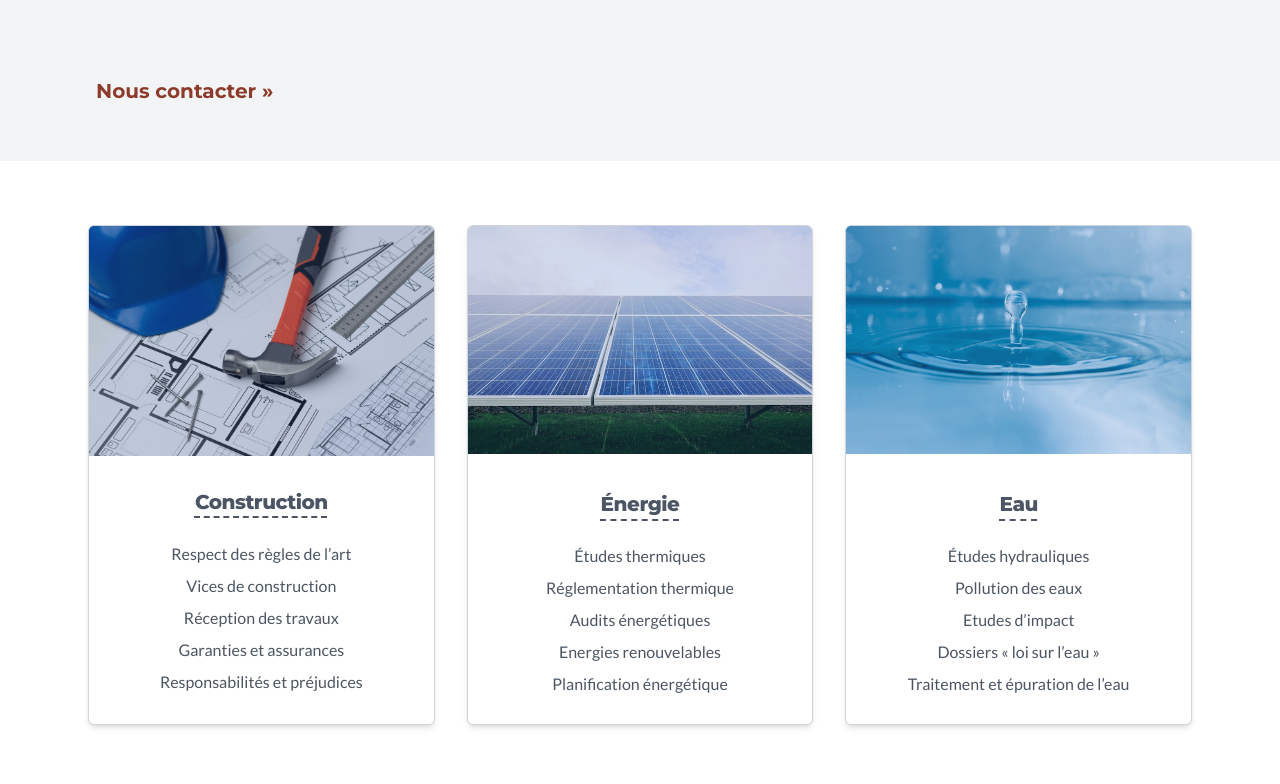
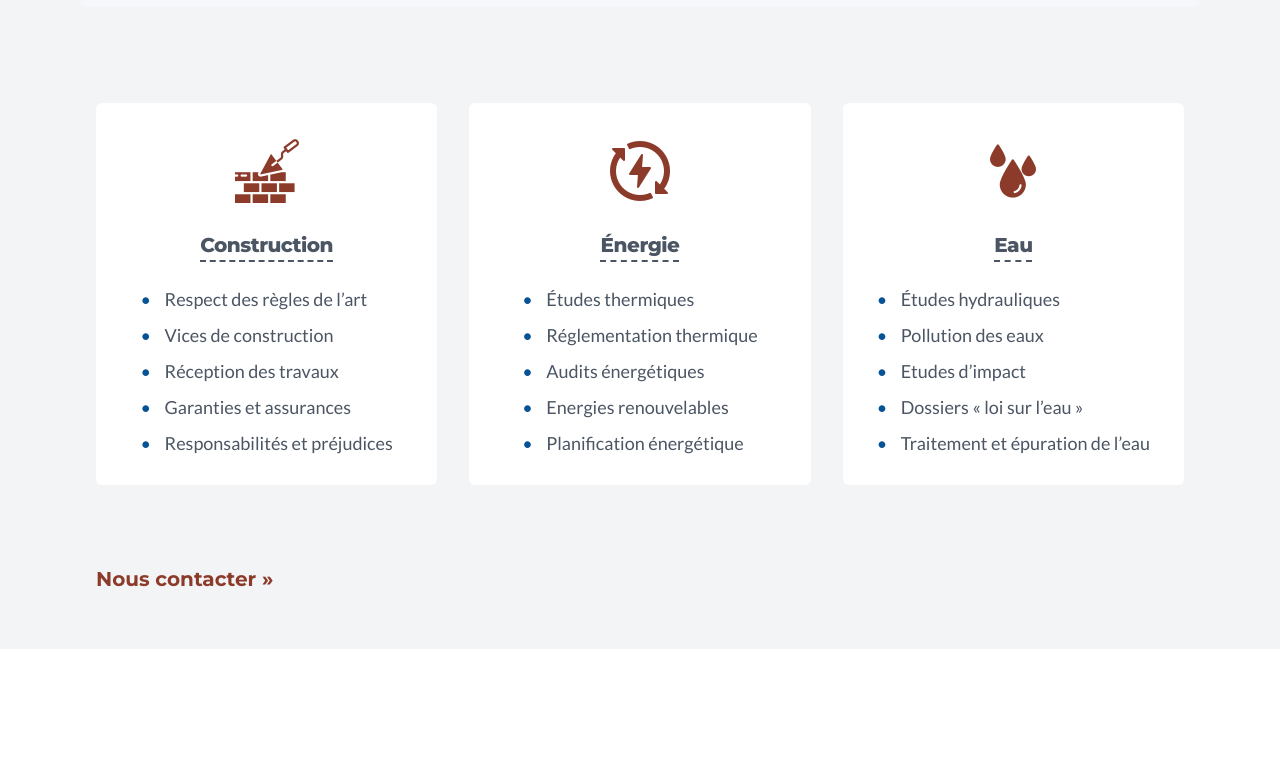
Before and after one commit to fpichegru/temp-cimesconseil-app, a website: page html/domaines.html in a window 1280 px wide. Shown: the part 994-1778 px from the top of the page. Drawn offline with Linux system fonts and the light colour scheme.

Commit message:
domaines-3

```diff
--- a/css/styles.css
+++ b/css/styles.css
@@ -77,3 +77,8 @@ img {
 .object-bottom {
   object-position: bottom;
 }
+
+
+.list-blue-dot {
+  @apply relative pl-6 before:absolute before:left-0 before:top-1 before:text-main-blue before:content-['•'];
+}
--- a/html/domaines.html
+++ b/html/domaines.html
@@ -140,9 +140,9 @@
 <!-- section texte domaines d'activité -->
 
 
-   <section class="mt-16 text-gray-600 bg-gray-100 md:mt-24 ">
+   <section class="mt-16 mb-10 text-gray-600 bg-gray-100 md:mt-24 ">
   <div class="mx-auto max-w-6xl px-3 pt-8 pb-14 xl:pb-22 md:px-4 ">
-    <div class="px-3">
+    <div class="px-2">
 
         <h2 class="text-3xl  font-extrabold font-montserrat tracking-tight  md:text-5xl">
             Domaines d'activités<span class="text-main-red text-4xl"> .</span>
@@ -152,12 +152,9 @@
 
     </div>
 
-     <div class="grid   grid-cols-1 md:grid-cols-2  mt-6  gap-y-16 ">
- <div  class="bg-bg-gray-p p-5 rounded-md ">
-        <!-- <div class="relative">
-          <img src="../images/brush.png" class="absolute   -left-2 opacity-70 " alt="coup de pinceau">
-          <h3 class="font-lato text-2xl italic  text-main-red md:text-3xl ">Expertise judiciaire</h3>
-        </div> -->
+     <div class="grid    grid-cols-1 md:grid-cols-[1fr_auto_1fr] items-center  mt-6 bg-bg-gray-p p-5 rounded-md  gap-y-16 gap-x-12 ">
+ <div  class="bg-bg-gray-p  rounded-md ">
+
 
             <p class=" text-justify">
 
@@ -173,13 +170,150 @@ Le cabinet intervient également en qualité d’expert judiciaire ou amiable da
 
 
       </div>
-
-       <div  class=" p-5 rounded-md  ">
-
-            <img src="../images/domaines-activité/alternative (2).png" class="h-[330px] w-[330px] mx-auto opacity-10" alt="icône de plan">
+   <div class="hidden md:block border-l-4 border-dotted border-gray-300 h-2/3"></div>
+       <div  class="relative  rounded-md bg-bg-gray-p  ">
+             <div class="absolute z-10 inset-0 bg-blue-overlay/10"></div>
+            <img src="../images/domaines-activité/énergies-renouvelable.jpg" class="border-8 w-full h-full  border-gray-100 " alt="icône énergie renouvelables ">
 
         </div>
       </div>
+
+
+
+
+
+
+                 <!-- grille domaines activité -->
+                 <div class=" grid grid-cols-1 gap-x-8 mt-24 px-4    gap-y-16  mx-auto  md:grid-cols-2 lg:grid-cols-3 ">
+
+    <!-- ligne 1 -->
+
+                        <!-- 1ère carte -->
+                         <div class="bg-white  rounded-md   flex flex-col   ">
+
+                        <div class="px-6 pt-5 flex flex-col items-center   relative flex-1 ">
+
+                            <img src="../images/domaines-activité/mur-de-briques-red.png" class="h-16 w-16 mb-4 mt-4" alt="mur de brique">
+                                <h3 class="text-xl font-montserrat mt-3  font-extrabold underline decoration-dashed underline-offset-8 tracking-tight">Construction</h3>
+                                   <hr class="border-t-2 border-dotted border-gray-300 my-1" />
+
+
+
+                                    <ul class=" mt-3 text-lg mb-6 ">
+           <li class="py-1 list-blue-dot">
+               Respect des règles de l’art
+            </li>
+           <li class="py-1 list-blue-dot">
+               Vices de construction
+            </li>
+          <li class="py-1 list-blue-dot">
+                Réception des travaux
+            </li>
+          <li class="py-1 list-blue-dot">
+              Garanties et assurances
+            </li>
+          <li class="py-1 list-blue-dot">
+               Responsabilités et préjudices
+            </li>
+         </ul>
+                            </div>
+
+                        </div>
+
+                        <!-- 2éme carte -->
+
+                         <div class="bg-white  rounded-md   flex flex-col   ">
+
+                        <div class="px-6 pt-5 flex flex-col items-center   relative flex-1 ">
+
+                            <img src="../images/domaines-activité/energie-renouvelable-red.png" class="h-16 w-16 mb-4 mt-4" alt="énergies renouvelables">
+                                <h3 class="text-xl font-montserrat mt-3  font-extrabold underline decoration-dashed underline-offset-8 tracking-tight">Énergie</h3>
+                                   <hr class="border-t-2 border-dotted border-gray-300 my-1" />
+
+
+
+                                    <ul class=" mt-3 text-lg mb-6 ">
+
+
+
+
+
+
+
+
+
+           <li class="py-1 list-blue-dot">
+              Études thermiques
+            </li>
+           <li class="py-1 list-blue-dot">
+            Réglementation thermique
+            </li>
+          <li class="py-1 list-blue-dot">
+         Audits énergétiques
+            </li>
+          <li class="py-1 list-blue-dot">
+
+Energies renouvelables
+            </li>
+          <li class="py-1 list-blue-dot">
+        Planification énergétique
+            </li>
+         </ul>
+                            </div>
+
+                        </div>
+
+                        <!-- 3éme carte -->
+
+                         <div class="bg-white  rounded-md   flex flex-col   ">
+
+                        <div class="px-6 pt-5 flex flex-col items-center   relative flex-1 ">
+
+                            <img src="../images/domaines-activité/goutte-deau-red.png" class="h-16 w-16 mb-4 mt-4" alt="gouttes d'eau">
+                                <h3 class="text-xl font-montserrat mt-3  font-extrabold underline decoration-dashed underline-offset-8 tracking-tight">Eau</h3>
+                                   <hr class="border-t-2 border-dotted border-gray-300 my-1" />
+
+
+
+                                    <ul class=" mt-3 text-lg mb-6 ">
+
+
+
+
+
+
+
+
+           <li class="py-1 list-blue-dot">
+             Études hydrauliques
+            </li>
+           <li class="py-1 list-blue-dot">
+           Pollution des eaux
+            </li>
+          <li class="py-1 list-blue-dot">
+
+Etudes d’impact
+            </li>
+          <li class="py-1 list-blue-dot">
+            Dossiers « loi sur l’eau »
+            </li>
+          <li class="py-1 list-blue-dot">
+             Traitement et épuration de l’eau
+            </li>
+         </ul>
+                            </div>
+
+                        </div>
+                 </div>
+
+
+
+
+
+
+
+
+
       <a href="../html/contact.html"
                                 class="inline-block font-montserrat mt-12 px-4    text-xl transition  duration-300    border-main-red font-bold   text-main-red hover:opacity-100 hover:text-line-cooper-hero-footer xl:mt-20
                                 " >
@@ -191,153 +325,11 @@ Le cabinet intervient également en qualité d’expert judiciaire ou amiable da
   </div>
 </section>
 
-<!-- section carte domaines d'activité -->
-
-<section class="mt-10 text-gray-600  ">
-  <div class="mx-auto max-w-6xl px-6  pt-6 pb-14 xl:pb-22  ">
-
-
-                 <!-- grille domaines activité -->
-                 <div class=" grid grid-cols-1 gap-x-8   gap-y-16  mx-auto  md:grid-cols-2 lg:grid-cols-3 ">
-
-    <!-- ligne 1 -->
-
-                        <!-- 1ère carte -->
-                         <div class="bg-white    rounded-md border border-gray-300  max-h-[500px] shadow-md overflow-hidden flex flex-col transition duration-300  ">
-                            <div class="relative overflow-hidden group   ">
-                                 <img
-                                    src="../images/domaines-activité/mur-de-briques-white.png"
-                                    alt="icône de mur de brique"
-                                    class="  -translate-x-1/2 -translate-y-1/2 hidden top-1/2 z-20 left-1/2 h-40 w-40 absolute inset-0 opacity-50  group-hover:block  "
-                                    />
-                                    <div class="absolute inset-0 bg-blue-overlay/20 pointer-events-none  z-10"></div>
-                                <img
-                                src="../images/domaines-activité/construction.jpg"
-                                alt="outils de contruction"
-                                class="w-full h-full min-h-[200px]   object-cover transition duration-500 ease-out  group-hover:scale-110"
-                                />
-                            </div>
-                        <div class="px-6 pt-5 flex flex-col items-center   relative flex-1 ">
-                                <h3 class="text-xl font-montserrat mt-3  font-extrabold underline decoration-dashed underline-offset-8 tracking-tight">Construction</h3>
-                                   <hr class="border-t-2 border-dotted border-gray-300 my-1" />
 
 
 
-                                    <ul class="text-center mt-3 text-md mb-6">
-           <li class="py-1">
-               Respect des règles de l’art
-            </li>
-           <li class="py-1">
-               Vices de construction
-            </li>
-          <li class="py-1">
-                Réception des travaux
-            </li>
-          <li class="py-1">
-              Garanties et assurances
-            </li>
-          <li class="py-1">
-               Responsabilités et préjudices
-            </li>
-         </ul>
-                            </div>
 
-                        </div>
-
-                        <!-- 2éme carte -->
-                        <div class="bg-white border-gray-300   rounded-md border  max-h-[500px] shadow-md overflow-hidden flex flex-col transition duration-300 ">
-                            <!--  lg:even:translate-y-28 -->
-                            <div class="relative overflow-hidden group min-w-[240px] ">
-                                 <img
-                                    src="../images/domaines-activité/electricite.png"
-                                    alt="icône de l'electricite"
-                                    class="  -translate-x-1/2 -translate-y-1/2 hidden top-1/2 z-20 left-1/2 h-40 w-40 absolute inset-0 opacity-50  group-hover:block  "
-                                    />
-                                    <div class="absolute inset-0 bg-blue-overlay/20 pointer-events-none  z-10"></div>
-                                <img
-                                src="../images/domaines-activité/panneaux-solaires.jpg"
-                                alt="panneaux solaires"
-                                class="w-full h-full min-h-[200px] max-h-[280px]  object-cover transition duration-500 ease-out  group-hover:scale-110"
-                                />
-                            </div>
-                        <div class="px-6 pt-5 flex flex-col items-center   relative flex-1 ">
-                                <h3 class="text-xl font-montserrat mt-4  font-extrabold underline decoration-dashed underline-offset-8 tracking-tight">Énergie</h3>
-                                   <hr class="border-t-2 border-dotted border-gray-300 my-1" />
-
-
-    <ul class="text-center mt-3 text-md mb-6">
-           <li class="py-1">
-              Études thermiques
-            </li>
-           <li class="py-1">
-              Réglementation thermique
-            </li>
-          <li class="py-1">
-               Audits énergétiques
-            </li>
-          <li class="py-1">
-             Energies renouvelables
-            </li>
-          <li class="py-1">
-              Planification énergétique
-            </li>
-         </ul>
-                            </div>
-
-                        </div>
-
-                        <!-- 3éme carte -->
-                              <div class="bg-white border-gray-300   rounded-md border shadow-md  max-h-[500px] overflow-hidden flex flex-col transition duration-300  ">
-                            <div class="relative overflow-hidden group min-w-[240px] ">
-                                 <img
-                                    src="../images/domaines-activité/robinet.png"
-                                    alt="icône de robinet"
-                                    class="  -translate-x-1/2 -translate-y-1/2 hidden top-1/2 z-20 left-1/2 h-40 w-40 absolute inset-0 opacity-50  group-hover:block  "
-                                    />
-                                    <div class="absolute inset-0 bg-blue-overlay/20 pointer-events-none  z-10"></div>
-                                <img
-                                src="../images/domaines-activité/eau.jpg"
-                                alt="eau"
-                                class="w-full h-full min-h-[200px] max-h-[280px]  object-cover transition duration-500 ease-out  group-hover:scale-110"
-                                />
-                            </div>
-                        <div class="px-6 pt-5 flex flex-col items-center   relative flex-1 ">
-                                <h3 class="text-xl font-montserrat mt-4  font-extrabold underline decoration-dashed underline-offset-8 tracking-tight">Eau</h3>
-                                   <hr class="border-t-2 border-dotted border-gray-300 my-1" />
-
-
-
-                                  <ul class="text-center mt-3 text-md mb-6">
-           <li class="py-1">
-              Études hydrauliques
-            </li>
-           <li class="py-1">
-              Pollution des eaux
-            </li>
-          <li class="py-1">
-               Etudes d’impact
-            </li>
-          <li class="py-1">
-             Dossiers « loi sur l’eau »
-            </li>
-          <li class="py-1">
-              Traitement et épuration de l’eau
-            </li>
-         </ul>
-                            </div>
-
-                        </div>
-                 </div>
-
-
-        </div>
-
-
-</section>
-
-
-
-<footer class="mt-24  bg-gradient-to-r from-footer-dark to-footer-light">
+<footer class="mt-44  bg-gradient-to-r from-footer-dark to-footer-light">
       <hr class="w-full bg-line-cooper-hero-footer border-none h-[1px]">
     <div class=" max-w-6xl mx-auto py-14 px-10 gap-y-20 grid  grid-cols-1  xl:grid-cols-[400px_1fr] sm:py-20 ">
         <!-- 1ère colonne logo -->
```
Also changed, not shown: dist/style.css, images/domaines-activité/energie-renouvelable-red.png (added), images/domaines-activité/goutte-deau-red.png (added), images/domaines-activité/mur-de-briques-bleu.png (added), images/domaines-activité/mur-de-briques-red.png (added), images/domaines-activité/énergies-renouvelable.jpg (added).
